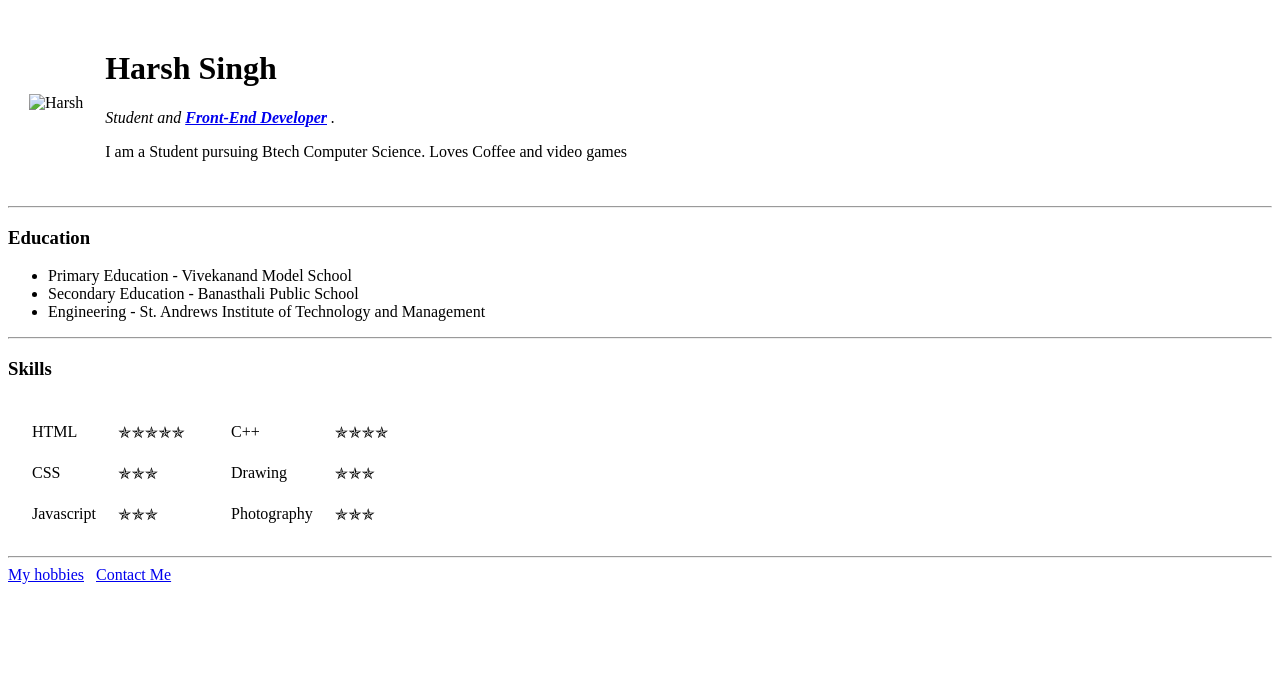
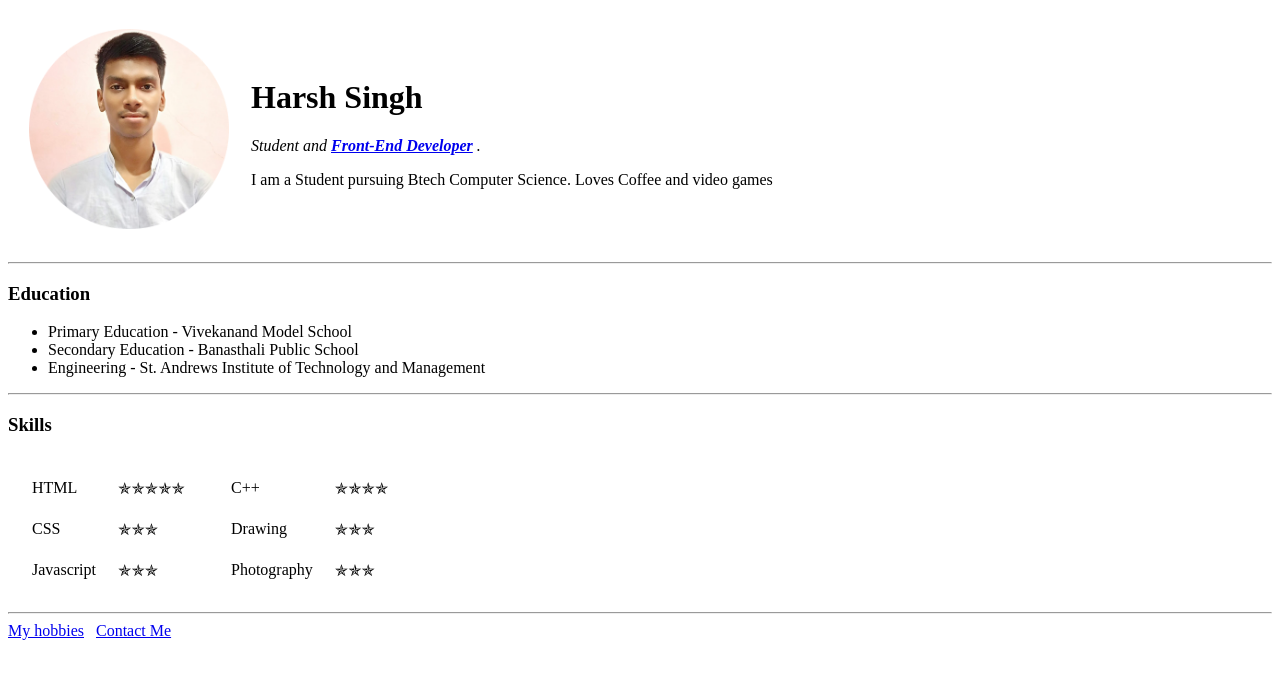
Before and after one commit to Himuu14/PersonalSite, a plain HTML site: page index.html in a window 1280 px wide. Drawn offline with Linux system fonts and the light colour scheme.

Commit message:
Update index.html

```diff
--- a/index.html
+++ b/index.html
@@ -9,7 +9,7 @@
 <body>
     <table cellspacing="20px" >
         <tr>
-            <td><img src="/Web Development/HTML-Personal Site/images/harsh-modified.png" alt="Harsh" width="200vw" height="200vh"></td>
+            <td><img src="images/harsh-modified.png" alt="Harsh" width="200vw" height="200vh"></td>
             <td>
                 <h1>Harsh Singh</h1>
                 <p><em>Student and <strong><a href="https://frontendmasters.com/books/front-end-handbook/2018/what-is-a-FD.html" target="blank">Front-End Developer</a> </strong>.</em></p>
```
